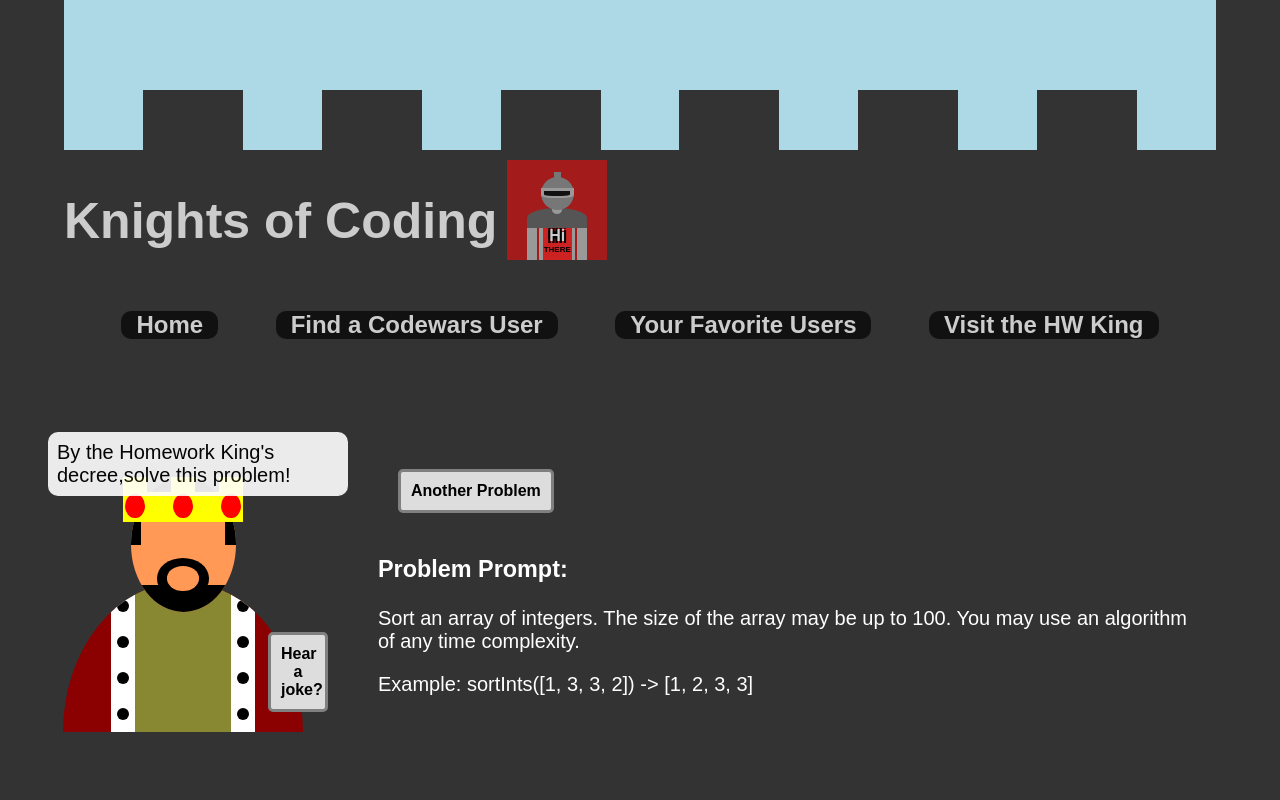
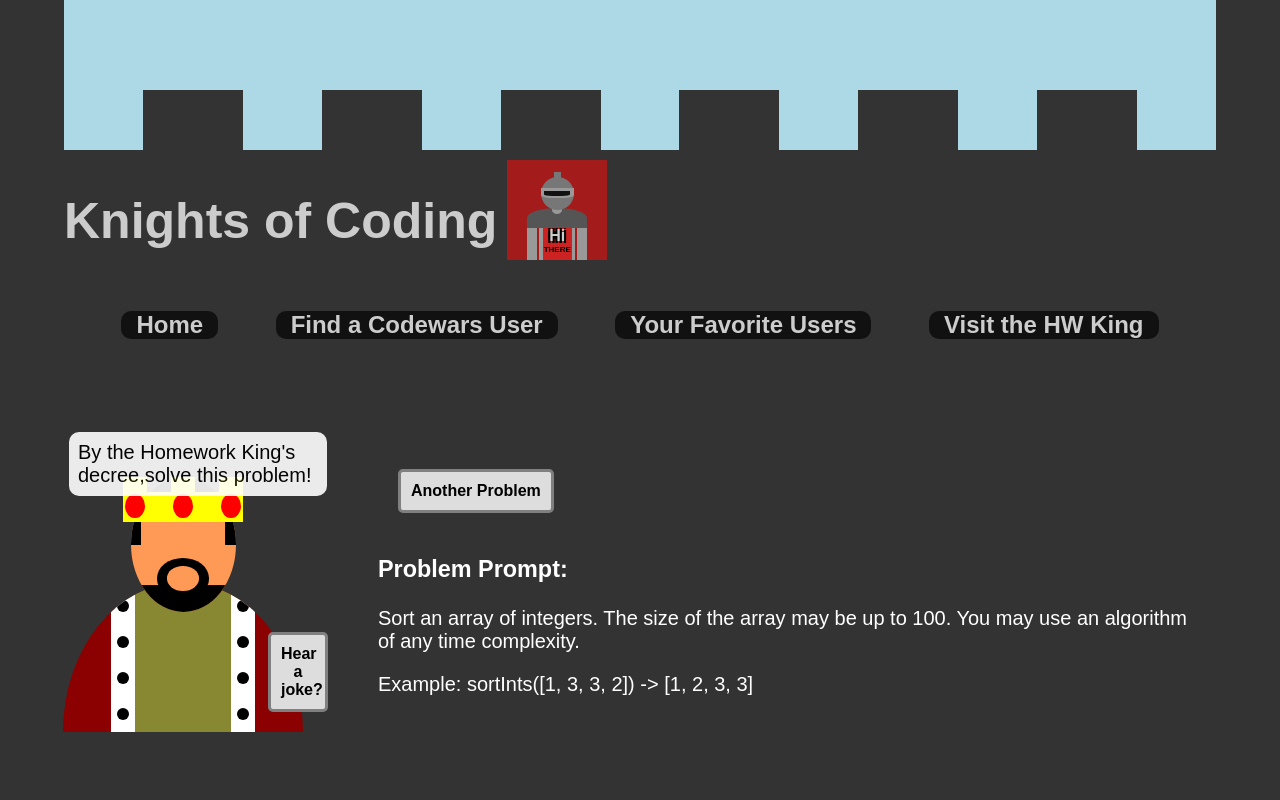
Before and after one commit to drewhsu86/Knights-of-Coding, a React (Create React App) app: page /solver in a window 1280 px wide. Shown: the top 800 px of the page. Built offline with nearby package versions, Linux system fonts and the light colour scheme.

Commit message:
trying to deploy

```diff
--- a/src/Solver/HWKing.css
+++ b/src/Solver/HWKing.css
@@ -164,6 +164,9 @@
 }
 
 .textBubble {
+  width: 80%;
+  min-height: 10%;
+  margin: 0 auto;
   background-color: white;
   color: black;
   opacity: 90%;
```
Also changed, not shown: 1 other file (tests, documents, lock files or other folders).
